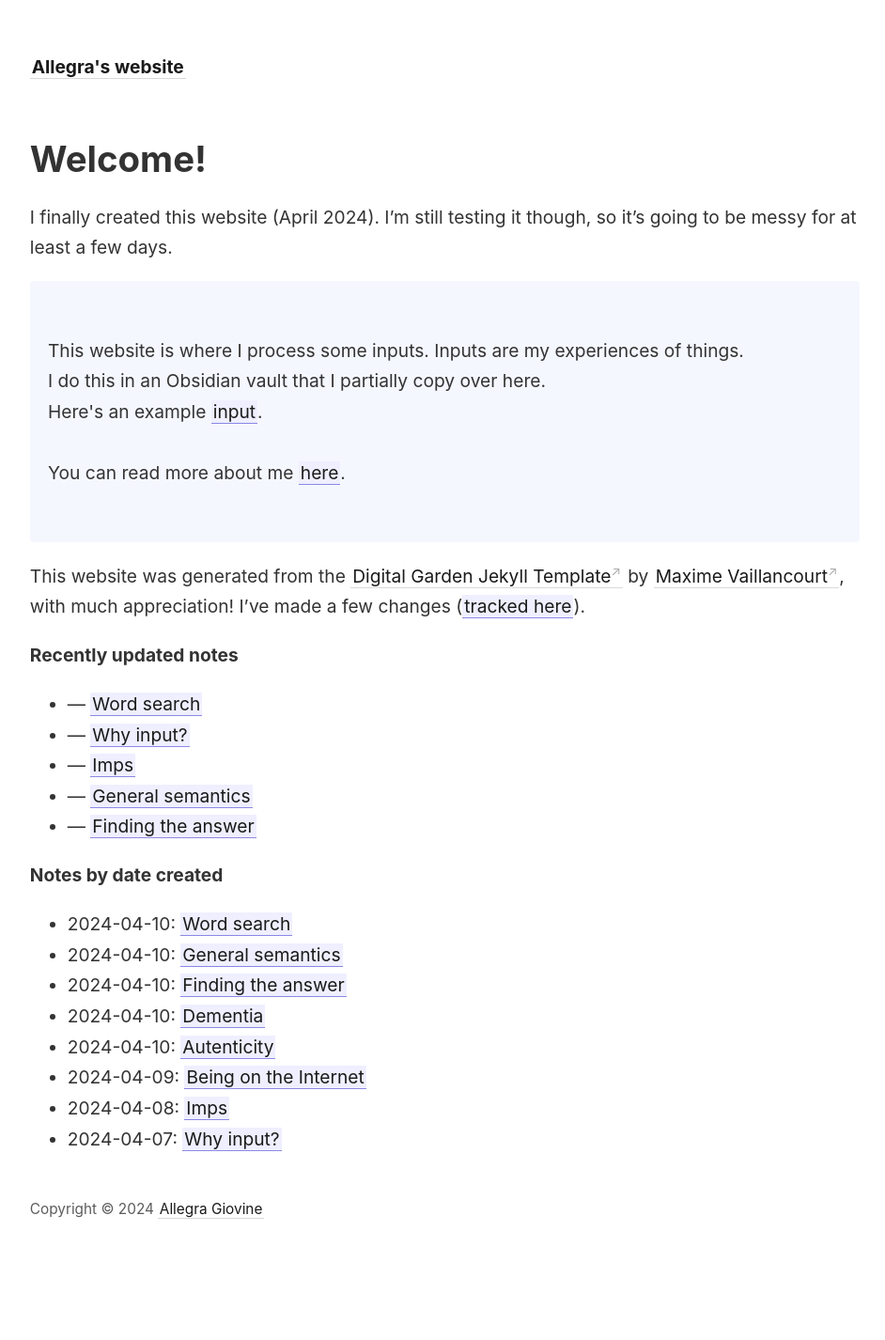
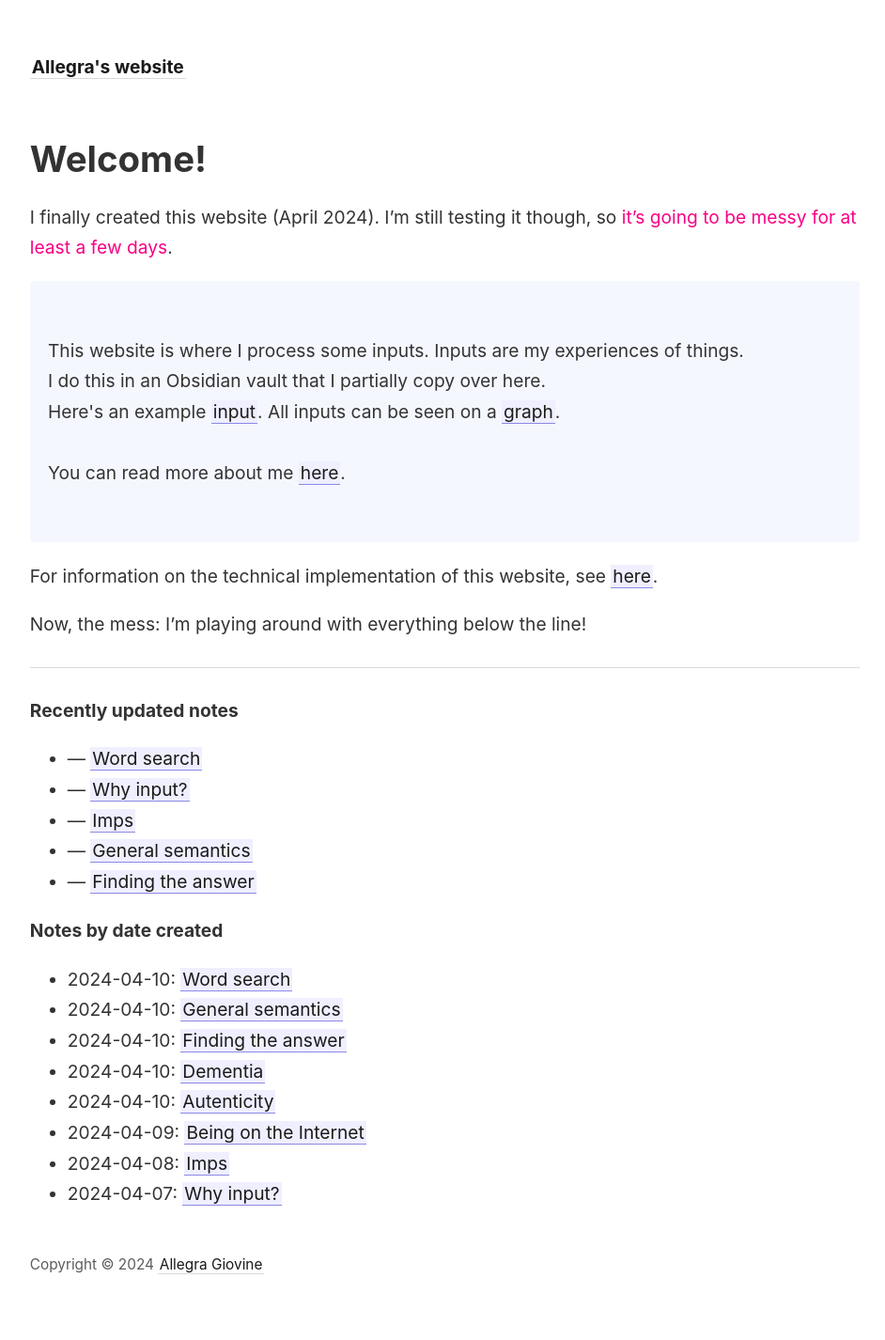
Before and after one commit to agiovine/agiovine.github.io, a Jekyll site: the page built from _pages/index.md, in a window 1280 px wide. Shown: the whole page at 94% size, without its empty margins (45-987 px from the left). Built offline with Jekyll 4.4.1, drawn with Linux system fonts in a browser that asks for light colours; before the commit the page ends 1367 px from its top, so only the background shows below that.

Commit message:
Add files via upload

```diff
--- a/_pages/index.md
+++ b/_pages/index.md
@@ -6,22 +6,26 @@ permalink: /
 ---
 # Welcome!
 
-I finally created this website (April 2024).  I'm still testing it though, so it's going to be messy for at least a few days.
-
-<!-- Testing comment here -->
+I finally created this website (April 2024).  I'm still testing it though, so <span style="color:#f90185">it's going to be messy for at least a few days</span>.
 
 <p style="padding: 3em 1em; background: #f5f7ff; border-radius: 4px;">
   This website is where I process some inputs. Inputs are my experiences of things.
   <br>
   I do this in an Obsidian vault that I partially copy over here.
   <br>
-  Here's an example [[imps|input]].
+  Here's an example [[imps|input]]. All inputs can be seen on a [[graph]].
   <br>
   <br>
   You can read more about me [[about|here]].
 </p>
 
-This website was generated from the [Digital Garden Jekyll Template](https://github.com/maximevaillancourt/digital-garden-jekyll-template) by [Maxime Vaillancourt](https://github.com/maximevaillancourt), with much appreciation! I've made a few changes ([[changes|tracked here]]).
+For information on the technical implementation of this website, see [[webtech|here]].
+
+Now, the mess: I'm playing around with everything below the line!
+
+---
+
+<!-- TESTING -->
 
 <strong>Recently updated notes</strong>
 
```
Also changed, not shown: _pages/webtech.md (added, +17 -0 lines).
